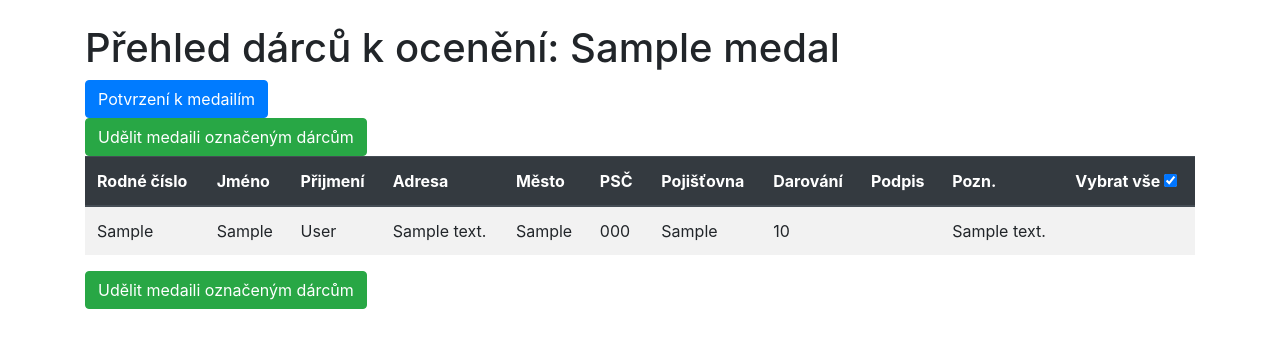
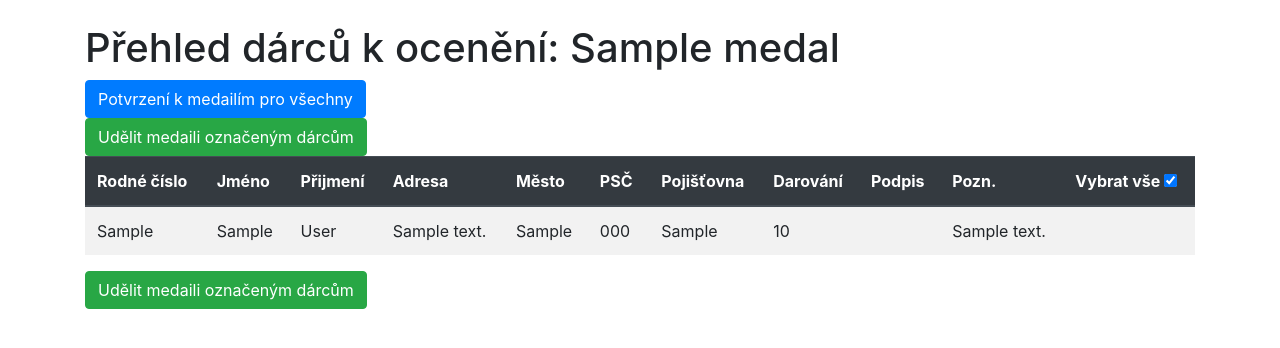
Before and after one commit to frenzymadness/donors_registry, a Flask app: template registry/templates/donor/award_prep.html in a window 1280 px wide. Shown: the part 66-414 px from the top of the page. Run offline with Flask 2, Linux system fonts and the light colour scheme; tables that the repository leaves empty hold one stand-in row (values such as "Sample post"); the template is opened without the code that fills it: values that come from a table or form of the project are taken from there, most other values are stand-ins (such as "Sample title", 1, 10 or a date in 2020); form fields are guessed from the names that the template uses; parts of the project's set-up code (start-up, migrations or seed data) failed here and were passed over; some libraries are stand-ins or nearby versions.

Commit message:
Uprav popis tlačítka pro generování potvrzení

```diff
--- a/registry/templates/donor/award_prep.html
+++ b/registry/templates/donor/award_prep.html
@@ -5,7 +5,7 @@
 
 {% with form=award_medal_form %}
 
-<a class="btn btn-primary" role="button" href="{{ url_for('donor.render_award_documents_for_award_prep', medal_slug=medal.slug) }}" target="_blank">Potvrzení k medailím</a>
+<a class="btn btn-primary" role="button" href="{{ url_for('donor.render_award_documents_for_award_prep', medal_slug=medal.slug) }}" target="_blank">Potvrzení k medailím pro všechny</a>
 <form id="awardMedalForm" action="{{ url_for('donor.award_medal') }}" method="POST" class="form-inline" role="form">
 {{ form.csrf_token }}
 {{ form.medal_id(value=medal.id) }}
```
Also changed, not shown: tests/test_detail.py (+1 -1 lines).
